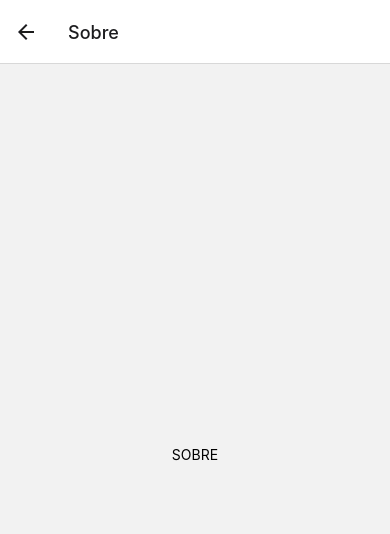
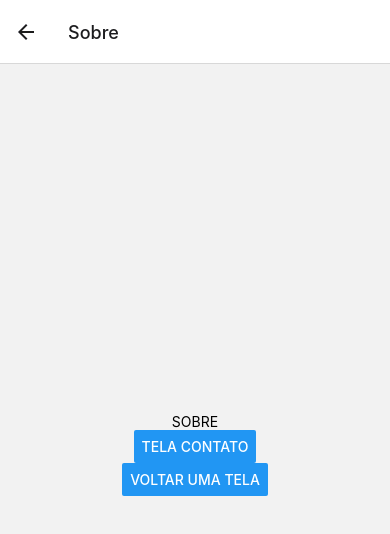
Before and after one commit to Brunostaine/appNavagacao, a React Native app: screen /Sobre in a window 390 px wide. Shown: the top 534 px of the page. Built offline with nearby package versions, Linux system fonts and the light colour scheme.

Commit message:
evoluindo nas navegações

```diff
--- a/App.js
+++ b/App.js
@@ -3,6 +3,7 @@ import { createNativeStackNavigator } from "@react-navigation/native-stack";
 
 import Home from "./src/pages/Home";
 import Sobre from "./src/pages/sobre";
+import Contato from "./src/pages/Contato";
 
 const Stack = createNativeStackNavigator();
 
@@ -20,8 +21,9 @@ export default function App() {
             headerTintColor: '#FFF',
             // Tirar o header
             headerShown: false
-            }} />
+          }} />
         <Stack.Screen name="Sobre" component={Sobre} />
+        <Stack.Screen name="Contato" component={Contato} />
       </Stack.Navigator>
     </NavigationContainer>
   )
--- /dev/null
+++ b/src/pages/Contato/index.js
@@ -0,0 +1,27 @@
+import { useLayoutEffect } from 'react'
+import { View, Text, StyleSheet, Button } from 'react-native'
+import { useRoute, useNavigation, StackActions } from '@react-navigation/native'
+
+export default function Contato() {
+
+ const navigate = useNavigation();
+
+    function handleHome(){
+        navigate.dispatch(StackActions.popToTop)
+    }
+
+    return (
+        <View style={styles.container}>
+            <Text>Contato</Text>
+            <Button title='Voltar Home' onPress={handleHome} />
+        </View>
+    )
+}
+
+const styles = StyleSheet.create({
+    container: {
+        flex: 1,
+        justifyContent: 'center',
+        alignItems: 'center'
+    }
+})
--- a/src/pages/Home/index.js
+++ b/src/pages/Home/index.js
@@ -5,10 +5,15 @@ import { useNavigation } from '@react-navigation/native'
 export default function Home() {
 
     const navigation = useNavigation();
+
+    function navagaSobre(){
+        navigation.navigate('Sobre', {nome: 'Bruno Staine', email: 'bruno@email.com'})
+    }
+
     return (
         <View style={styles.container}>
             <Text>HOME</Text>
-            <Button title='Ir para Sobre' onPress={() => navigation.navigate('Sobre') } />
+            <Button title='Ir para Sobre' onPress={ navagaSobre } />
         </View>
     )
 }
--- a/src/pages/sobre/index.js
+++ b/src/pages/sobre/index.js
@@ -1,14 +1,30 @@
-import { View, Text, StyleSheet, TouchableOpacity} from 'react-native'
+import { useLayoutEffect } from 'react'
+import { View, Text, StyleSheet, Button } from 'react-native'
+import { useRoute, useNavigation } from '@react-navigation/native'
 
-export default function Sobre(){
+export default function Sobre() {
+
+    const route = useRoute();
+    const navigation = useNavigation();
+
+    useLayoutEffect(() => {
+        navigation.setOptions({
+            title: route.params?.nome === '' ? 'Página Sobre' : route.params?.nome
+        })
+    }, [navigation])
+
     return (
         <View style={styles.container}>
             <Text>SOBRE</Text>
+            <Text>{route.params?.nome}</Text>
+            <Text>{route.params?.email}</Text>
+            <Button title='TELA contato' onPress={() => navigation.navigate('Contato')} />
+            <Button title='Voltar uma tela' onPress={() => navigation.goBack() } />
         </View>
     )
 }
 
-  const styles = StyleSheet.create ({
+const styles = StyleSheet.create({
     container: {
         flex: 1,
         justifyContent: 'center',
```
Lines whose indentation alone changed are shown as unchanged.
